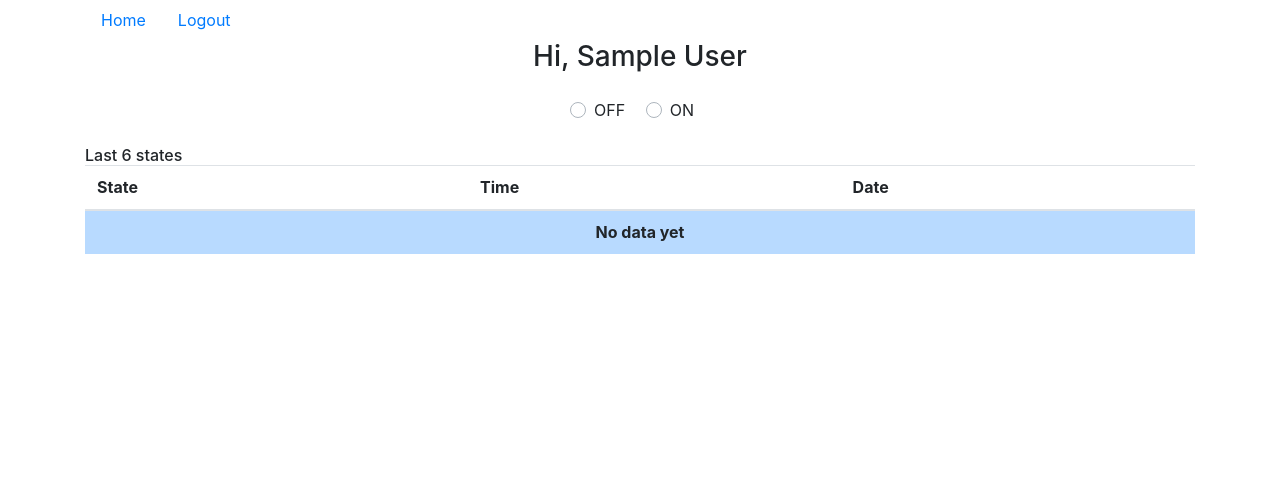
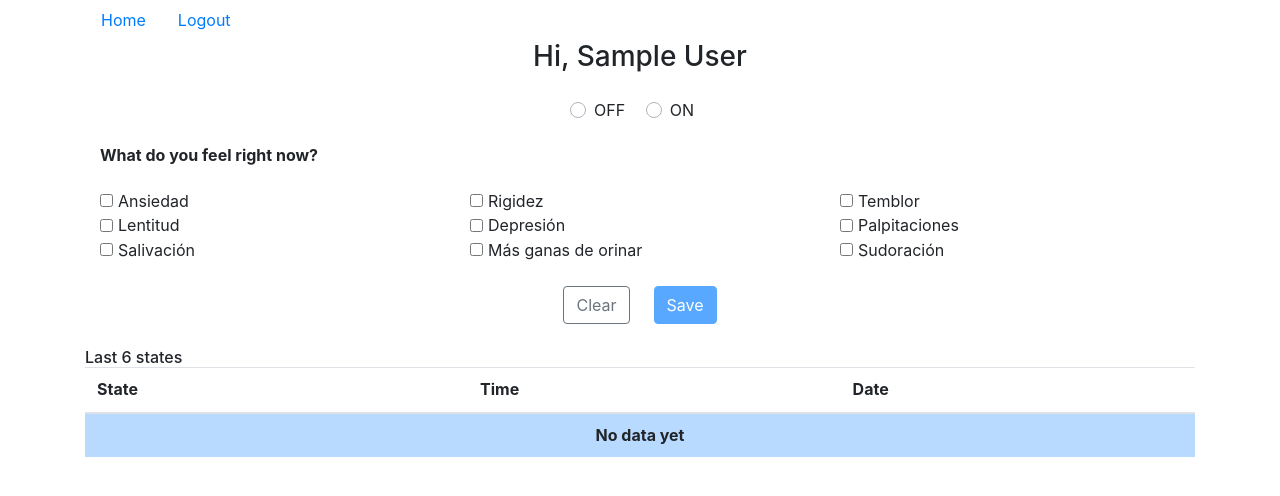
Before and after one commit to borisaavedra/parkinson-control, a Flask app: page / in a window 1280 px wide. Shown: the top 496 px of the page. Run offline with Flask 2, Linux system fonts and the light colour scheme; the visitor is signed in with stand-in values (Sample User, id 1); data comes from the database, SQL or seed files in the repository; data that the repository does not hold is empty.

Commit message:
Feelings register added

```diff
--- a/app/models.py
+++ b/app/models.py
@@ -12,6 +12,7 @@ class User(UserMixin, db.Model):
     email = db.Column(db.String(200), index=True, unique=True)
     password_hash = db.Column(db.String(128))
     statuses = db.relationship("ParkinsonControl", backref="patient", lazy="dynamic")
+    feelings = db.relationship("Feeling", backref="patient", lazy="dynamic")
 
     def __repr__(self):
         return '<User {}>'.format(self.name)
@@ -36,3 +37,14 @@ class ParkinsonControl(db.Model):
 
     def __repr__(self):
         return '<Control {} {}>'.format(self.status, self.starttime)
+
+
+class Feeling(db.Model):
+    __tablename__ = "feeling"
+    id = db.Column(db.Integer, primary_key=True)
+    feeling = db.Column(db.String(200), unique=True, nullable=False)
+    strattime = db.Column(db.DateTime(timezone=True), index=True, default=func.now())
+    user_id = db.Column(db.Integer, db.ForeignKey("user_parkinson.id"))
+
+    def __repr__(self):
+        return '<Feeling {}>'.format(self.feeling)
--- a/app/routes.py
+++ b/app/routes.py
@@ -2,12 +2,13 @@ from flask import render_template, url_for, redirect, flash, request
 from app import app, db
 from app.forms import LoginForm
 from flask_login import current_user, login_user, logout_user, login_required
-from app.models import User, ParkinsonControl
+from app.models import User, ParkinsonControl, Feeling
 from werkzeug.urls import url_parse
 from datetime import datetime
 from dateutil import tz
 import pytz
 import sqlalchemy.exc
+from config import Config
 
 
 def get_control(base_query):
@@ -40,6 +41,7 @@ def get_control(base_query):
 @login_required
 def index():
     user_id = current_user.id
+    feelings = Config.FEELINGS
     control_list = []
     first_entry = False
     control_db = ParkinsonControl.query.filter_by(user_id=user_id).order_by(ParkinsonControl.starttime.desc())
@@ -77,7 +79,29 @@ def index():
             except:
                 db.session.rollback()
             return redirect(url_for("index"))
-    return render_template("index.html", status_db=status_db, control_list=control_list, first_entry=first_entry)
+    return render_template("index.html", status_db=status_db, control_list=control_list, first_entry=first_entry, feelings=feelings)
+
+
+@app.route("/feeling", methods=["GET", "POST"])
+def feeling():
+    if request.method == "POST":
+        names = Config.FEELINGS
+        f_to_save = []
+        for key, val in request.form.items():
+            try:
+                if names[int(val) - 1]:
+                    f_to_save.append(names[int(val) - 1])
+            except:
+                continue
+        feel = Feeling(feeling=", ".join(f_to_save), user_id=current_user.id)
+        try:
+            db.session.add(feel)
+            db.session.commit()
+            flash("Save successfuly", "success")
+        except:
+            db.session.rollback()
+            flash("Something went wrong. Please try again", "danger")
+    return redirect(url_for("index"))
 
 
 @app.route("/login", methods=["GET", "POST"])
--- a/app/templates/index.html
+++ b/app/templates/index.html
@@ -34,6 +34,29 @@
             {% endif %}
         </form>
     </div>
+    <section class="my-4">
+        <div class="container">
+            <h6 class="mb-4"><strong> What do you feel right now?</strong></h6>
+            <form action="{{ url_for('feeling') }}" method="POST">
+                <div class="d-flex justify-content-center mb-4">
+                        <div class="row">
+                        {% for feel in feelings %}
+                            <div class="col-4">
+                                <div class="form-check form-check-inline">
+                                    <input class="form-check-input" type="checkbox" id="inlineCheckbox{{ loop.index }}" name="{{ loop.index }}" value="{{ loop.index }}" onchange="document.getElementById('submitFelling').disabled = false">
+                                    <label class="form-check-label" for="inlineCheckbox{{ loop.index }}">{{ feel }}</label>
+                                </div>
+                            </div>
+                        {% endfor %}
+                        </div>
+                </div>
+                <div class="row d-flex justify-content-center">
+                    <input class="btn btn-outline-secondary mr-4" type="reset" value="Clear" onclick="document.getElementById('submitFelling').disabled = true">
+                    <input id="submitFelling" class="btn btn-primary" name="feelings" type="submit" value="Save" disabled>
+                </div>
+            </form>
+        </div>
+    </section>
     <h6 class="mt-4">Last 6 states</h>
     <table class="table">
         <thead>
```
Also changed, not shown: config.py (+11 -0 lines), migrations/versions/a6178b301f4f_datetime_added_to_feeling.py (added, +30 -0 lines).
